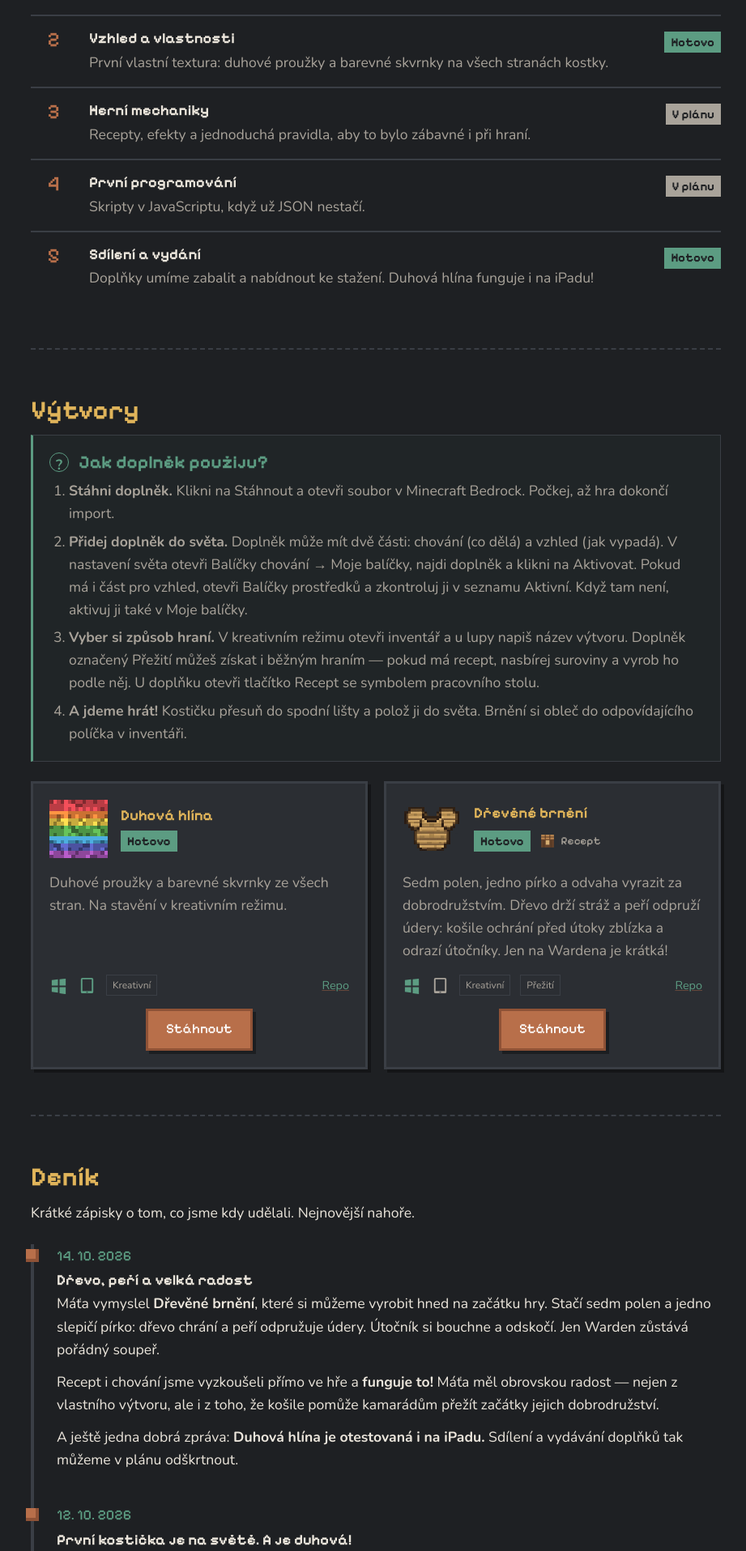
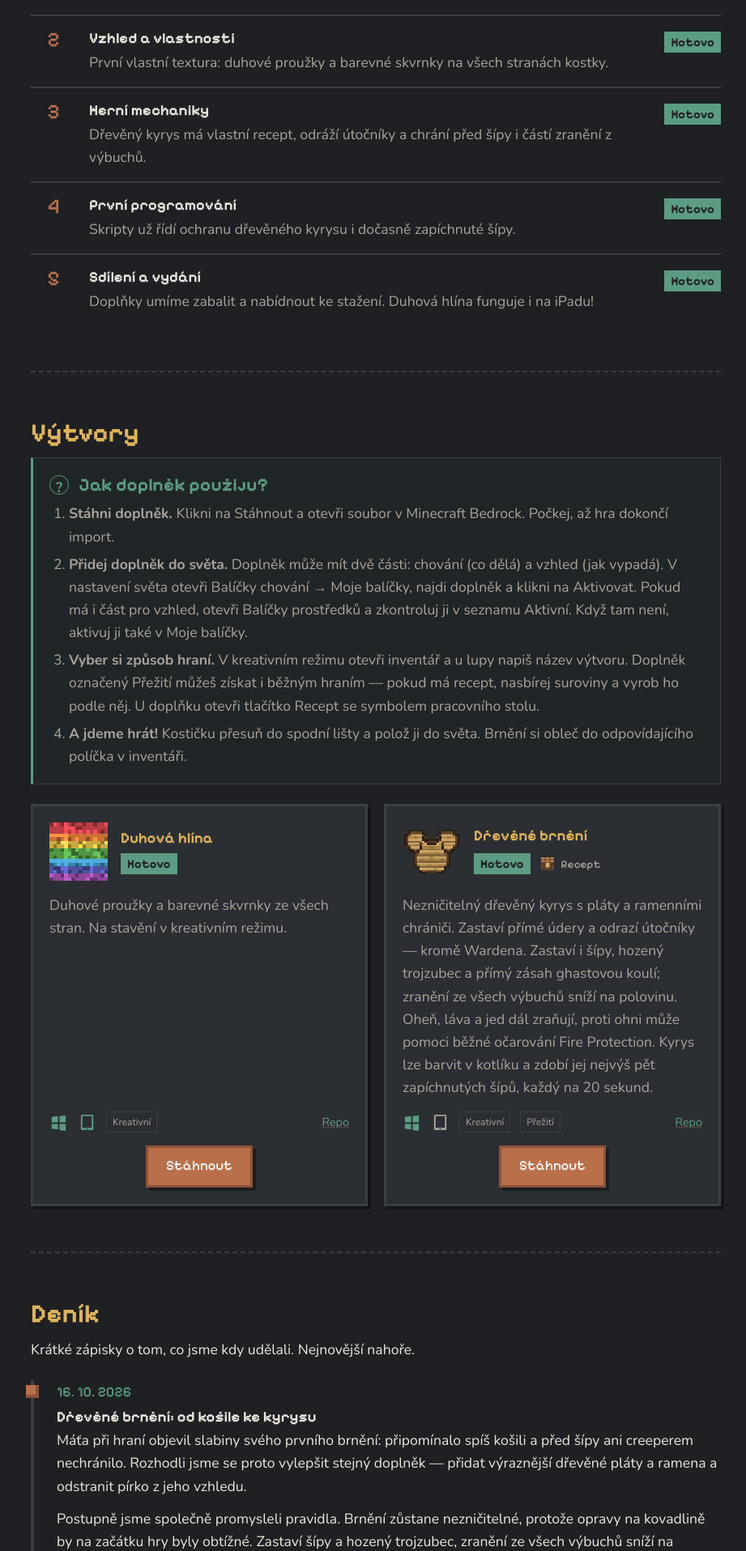
Before and after one commit to mvalenta062-oss/minecraft-lab, a React (Vite) app in the folder web/: page / in a window 1280 px wide. Shown: the part 1909-3825 px from the top of the page at 81% size, without its empty margins (176-1097 px from the left). Built offline with nearby package versions, Linux system fonts and the light colour scheme.

Commit message:
Aktualizovat web a balíček dřevěného brnění 1.2.0

```diff
--- a/web/public/addony/katalog.json
+++ b/web/public/addony/katalog.json
@@ -5,15 +5,15 @@
     {
       "id": "drevene-brneni",
       "nazev": "Dřevěné brnění",
-      "popis": "Dřevěná košile s peřím (chování)",
-      "verze": "1.0.0",
+      "popis": "Dřevěný kyrys: údery, střely, výbuchy a očarování",
+      "verze": "1.2.0",
       "minecraft": "1.26.40",
       "packy": [
         "behavior_pack",
         "resource_pack"
       ],
       "url": "drevene-brneni.mcaddon",
-      "velikost": 26199
+      "velikost": 35934
     },
     {
       "id": "duhova-hlina",
--- a/web/src/components/ReceptDialog.tsx
+++ b/web/src/components/ReceptDialog.tsx
@@ -68,8 +68,8 @@ export function ReceptDialog({ projekt, zavrit }: { projekt: Projekt | null; zav
           >
             →
           </Typography>
-          <Tooltip title="1× Dřevěná košile s peřím">
-            <Box role="img" aria-label="Výsledek: jedna dřevěná košile s peřím" sx={policko}>
+          <Tooltip title="1× Dřevěný kyrys">
+            <Box role="img" aria-label="Výsledek: jeden dřevěný kyrys" sx={policko}>
               <Box
                 component="img"
                 src={projekt?.nahled}
@@ -81,8 +81,9 @@ export function ReceptDialog({ projekt, zavrit }: { projekt: Projekt | null; zav
         </Stack>
         <Typography>{recept?.popis}</Typography>
         <Typography color="text.secondary" sx={{ mt: 2 }}>
-          V tvořivé hře košili najdeš rovnou v inventáři. Chrání před přímými údery kromě Wardena; šípy, výbuchy ani
-          pády nezastaví.
+          V tvořivé hře kyrys najdeš rovnou v inventáři. Zastaví přímé údery kromě Wardena, šípy, hozený trojzubec i
+          přímý zásah ghastovou koulí. Zranění ze všech výbuchů sníží na polovinu. Před pády, ohněm, lávou ani jedem sám
+          nechrání.
         </Typography>
       </DialogContent>
       <DialogActions>
--- a/web/src/data.ts
+++ b/web/src/data.ts
@@ -39,13 +39,13 @@ export const FAZE: Faze[] = [
   },
   {
     nazev: "Herní mechaniky",
-    popis: "Recepty, efekty a jednoduchá pravidla, aby to bylo zábavné i při hraní.",
-    stav: "plan",
+    popis: "Dřevěný kyrys má vlastní recept, odráží útočníky a chrání před šípy i částí zranění z výbuchů.",
+    stav: "hotovo",
   },
   {
     nazev: "První programování",
-    popis: "Skripty v JavaScriptu, když už JSON nestačí.",
-    stav: "plan",
+    popis: "Skripty už řídí ochranu dřevěného kyrysu i dočasně zapíchnuté šípy.",
+    stav: "hotovo",
   },
   {
     nazev: "Sdílení a vydání",
@@ -94,7 +94,7 @@ export const PROJEKTY: Projekt[] = [
   {
     nazev: "Dřevěné brnění",
     popis:
-      "Sedm polen, jedno pírko a odvaha vyrazit za dobrodružstvím. Dřevo drží stráž a peří odpruží údery: košile ochrání před útoky zblízka a odrazí útočníky. Jen na Wardena je krátká!",
+      "Nezničitelný dřevěný kyrys s pláty a ramenními chrániči. Zastaví přímé údery a odrazí útočníky — kromě Wardena. Zastaví i šípy, hozený trojzubec a přímý zásah ghastovou koulí; zranění ze všech výbuchů sníží na polovinu. Oheň, láva a jed dál zraňují, proti ohni může pomoci běžné očarování Fire Protection. Kyrys lze barvit v kotlíku a zdobí jej nejvýš pět zapíchnutých šípů, každý na 20 sekund.",
     stav: "hotovo",
     odkazStazeni: `${import.meta.env.BASE_URL}addony/drevene-brneni.mcaddon`,
     odkazZdroj: "https://github.com/mvalenta062-oss/minecraft-lab/tree/main/projects/drevene-brneni",
@@ -111,7 +111,7 @@ export const PROJEKTY: Projekt[] = [
         S: { nazev: "Slepičí pírko", obrazek: `${import.meta.env.BASE_URL}images/pirko.svg` },
       },
       popis:
-        "Na pracovním stole použij 7 libovolných polen a 1 slepičí pírko. Druhy polen můžeš míchat. Spodní prostřední políčko nech prázdné. Výsledkem je jedna dřevěná košile s peřím; obleč ji místo hrudního brnění.",
+        "Na pracovním stole použij 7 libovolných polen a 1 slepičí pírko. Druhy polen můžeš míchat. Spodní prostřední políčko nech prázdné. Výsledkem je jeden dřevěný kyrys; obleč jej místo hrudního brnění. Pírko slouží jako podšívka a na vzhledu není vidět.",
     },
   },
 ];
@@ -126,6 +126,13 @@ export interface Zapis {
 }
 
 export const DENIK: Zapis[] = [
+  {
+    datum: "2026-10-16",
+    nadpis: "Dřevěné brnění: od košile ke kyrysu",
+    text: `Máťa při hraní objevil slabiny svého prvního brnění: připomínalo spíš košili a před šípy ani creeperem nechránilo. Rozhodli jsme se proto vylepšit stejný doplněk — přidat výraznější dřevěné pláty a ramena a odstranit pírko z jeho vzhledu.
+
+Postupně jsme společně promysleli pravidla. Brnění zůstane nezničitelné, protože opravy na kovadlině by na začátku hry byly obtížné. Zastaví šípy a hozený trojzubec, zranění ze všech výbuchů sníží na polovinu. Oheň a jed zůstávají hrozbou; proti ohni může pomoci běžné očarování. Pro radost přibude i nejvýš pět dočasně zapíchnutých šípů.`,
+  },
   {
     datum: "2026-10-14",
     nadpis: "Dřevo, peří a velká radost",
```
Also changed, not shown: 2 other files (tests, documents, lock files or other folders).
